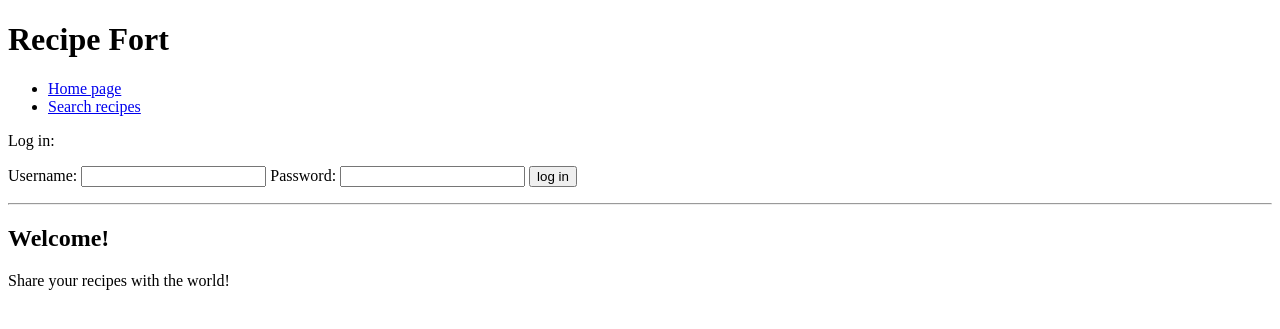
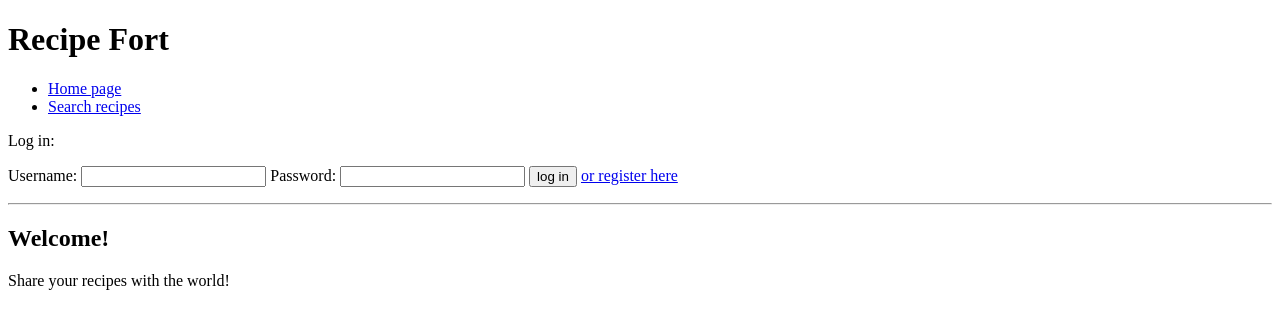
Before and after one commit to Desipeli/recipe-fort, a Flask app: page / in a window 1280 px wide. Shown: the top 329 px of the page. Run offline with Flask 2, Linux system fonts and the light colour scheme.

Commit message:
Added link to registration

```diff
--- a/templates/layout.html
+++ b/templates/layout.html
@@ -29,7 +29,11 @@
             <label for="password">Password: </label>
             <input type="password" name="password">
             <input type="submit" value="log in">
+            <a href="/create_account">or register here</a>
         </form>
+    </p>
+    <p>
+        {{ login_error }}
     </p>
     {% endif %}
     <hr>
```
